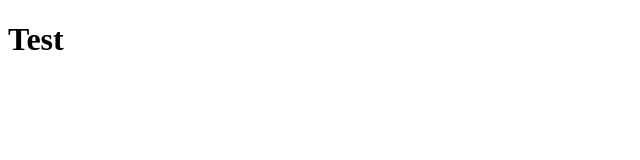
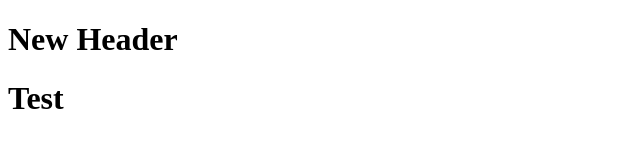
Before and after one commit to bertwinkeller/fullStackReview, a plain HTML site: page index.html in a window 1280 px wide. Shown: the whole page, without its empty margins (0-640 px from the left). Drawn offline with Linux system fonts and the light colour scheme.

Commit message:
commit to master

```diff
--- a/index.html
+++ b/index.html
@@ -7,7 +7,7 @@
   <title>Document</title>
 </head>
 <body>
-
+<h1>New Header</h1>
 
   <h1>Test</h1>
 </body>
```
